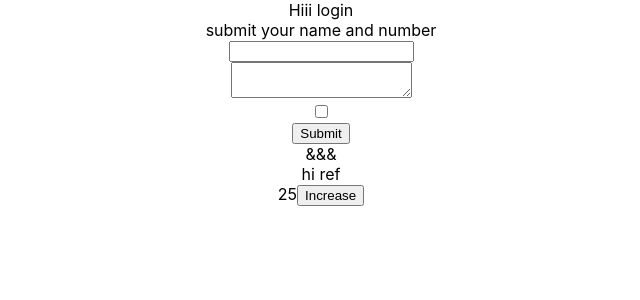
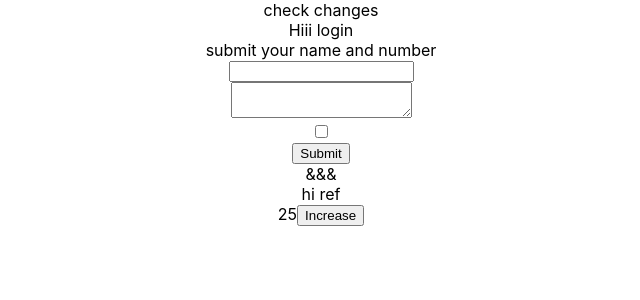
Before and after one commit to swapnilcodesit/Interviewapp, a React (Create React App) app: page / in a window 1280 px wide. Shown: the top 300 px of the page, without its empty margins (319-959 px from the left). Built offline with nearby package versions, Linux system fonts and the light colour scheme.

Commit message:
check the changes

```diff
--- a/src/App.js
+++ b/src/App.js
@@ -5,6 +5,7 @@ import Hooks from './pages/Hooks';
 function App() {
   return (
     <div className="App">
+      check changes
       <Login/>
       <Hooks/>
     </div>
```
